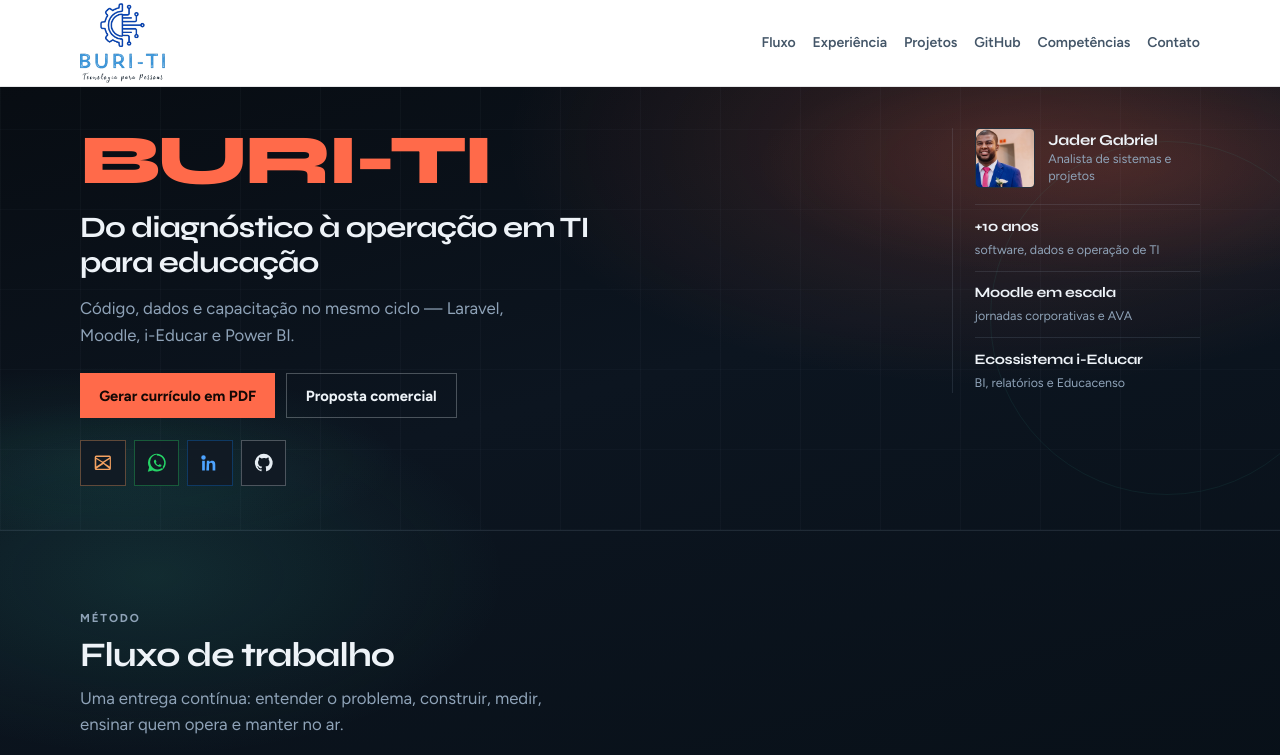
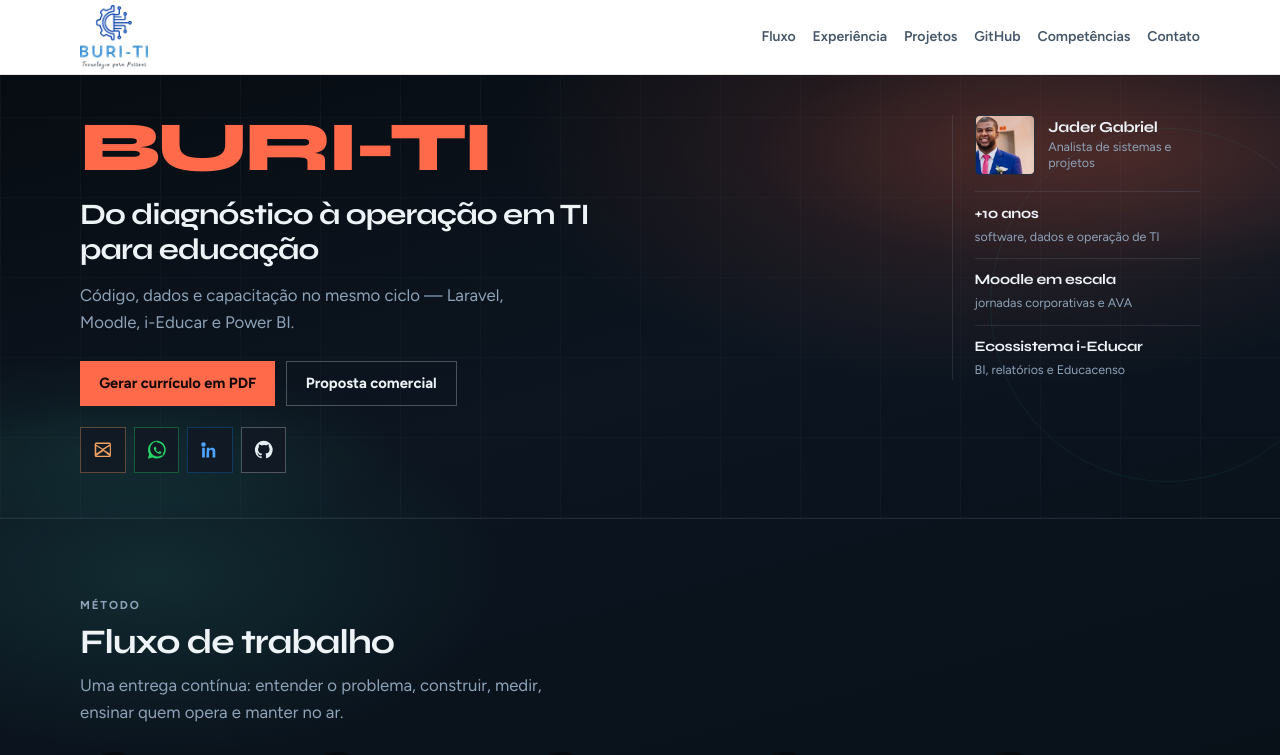
Before and after one commit to JaderGabriel/JaderGabriel.github.io, a plain HTML site: page index.html in a window 1280 px wide. Shown: the top 755 px of the page. Drawn offline with nearby package versions, Linux system fonts and the light colour scheme.

Commit message:
Reduce the header logo size by about 20%.
Keep the white nav proportions aligned with the smaller mark.

Co-authored-by: Cursor <cursoragent@cursor.com>

```diff
--- a/index.html
+++ b/index.html
@@ -29,7 +29,7 @@
         }
 
         * { box-sizing: border-box; margin: 0; padding: 0; }
-        html { scroll-behavior: smooth; scroll-padding-top: 6.2rem; }
+        html { scroll-behavior: smooth; scroll-padding-top: 5.5rem; }
         body {
             font-family: Figtree, system-ui, sans-serif;
             color: var(--snow);
@@ -39,7 +39,7 @@
             font-size: 1.05rem;
             line-height: 1.6;
             min-height: 100vh;
-            padding-top: 5.4rem;
+            padding-top: 4.6rem;
         }
         a { color: var(--teal); text-decoration-thickness: 1px; text-underline-offset: 0.18em; }
         a:hover { color: var(--snow); }
@@ -54,7 +54,7 @@
         }
         .nav-row {
             display: flex; align-items: center; justify-content: space-between;
-            gap: 1rem; min-height: 5.4rem;
+            gap: 1rem; min-height: 4.6rem;
         }
         .nav-brand {
             display: inline-flex; align-items: center; justify-content: center;
@@ -69,8 +69,8 @@
             opacity: 0.92;
         }
         .nav-brand img {
-            width: 5.3rem;
-            height: 5.3rem;
+            width: 4.24rem;
+            height: 4.24rem;
             object-fit: contain;
             display: block;
         }
@@ -1058,7 +1058,7 @@
     <nav class="nav" aria-label="Principal">
         <div class="shell nav-row">
             <a class="nav-brand" href="#topo" aria-label="BURI-TI · início" title="Início">
-                <img src="./assets/logo-buriti.png" alt="" width="85" height="85">
+                <img src="./assets/logo-buriti.png" alt="" width="68" height="68">
             </a>
             <div class="nav-links">
                 <a href="#fluxo">Fluxo</a>
```
